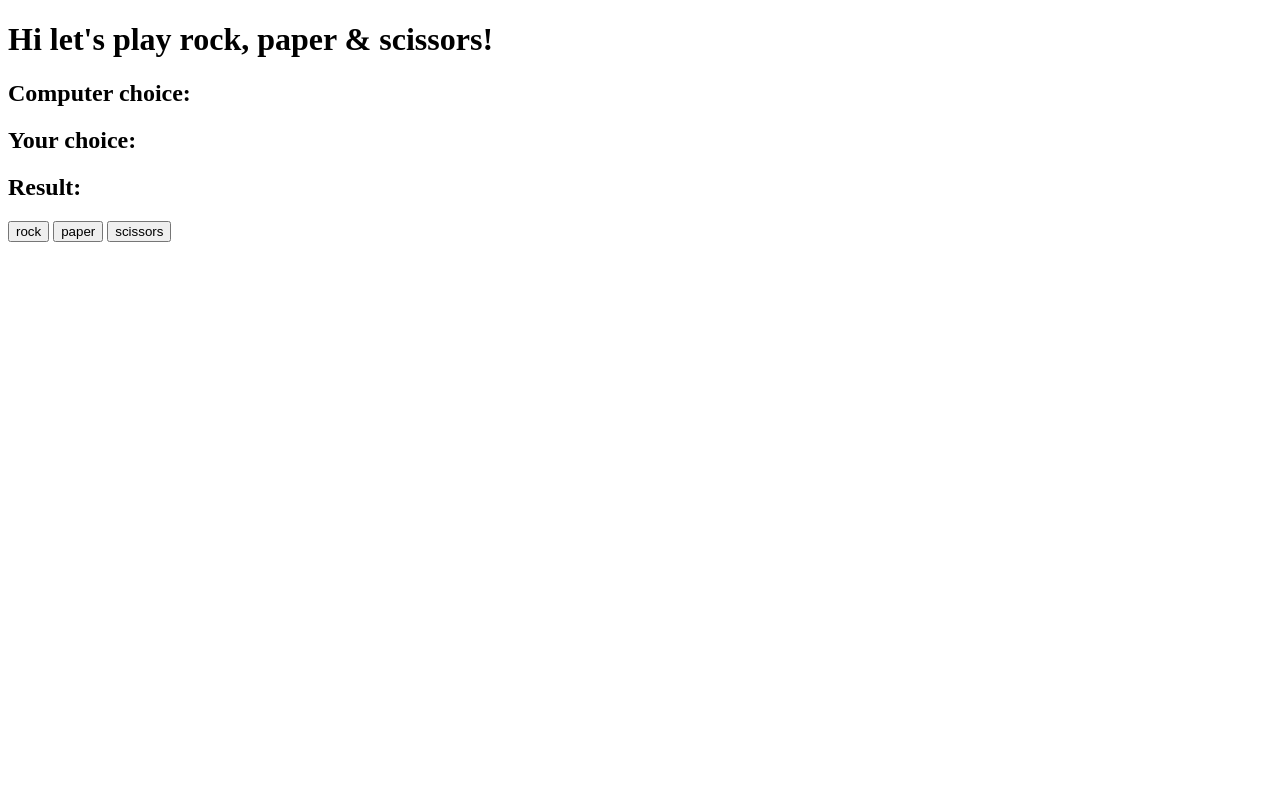
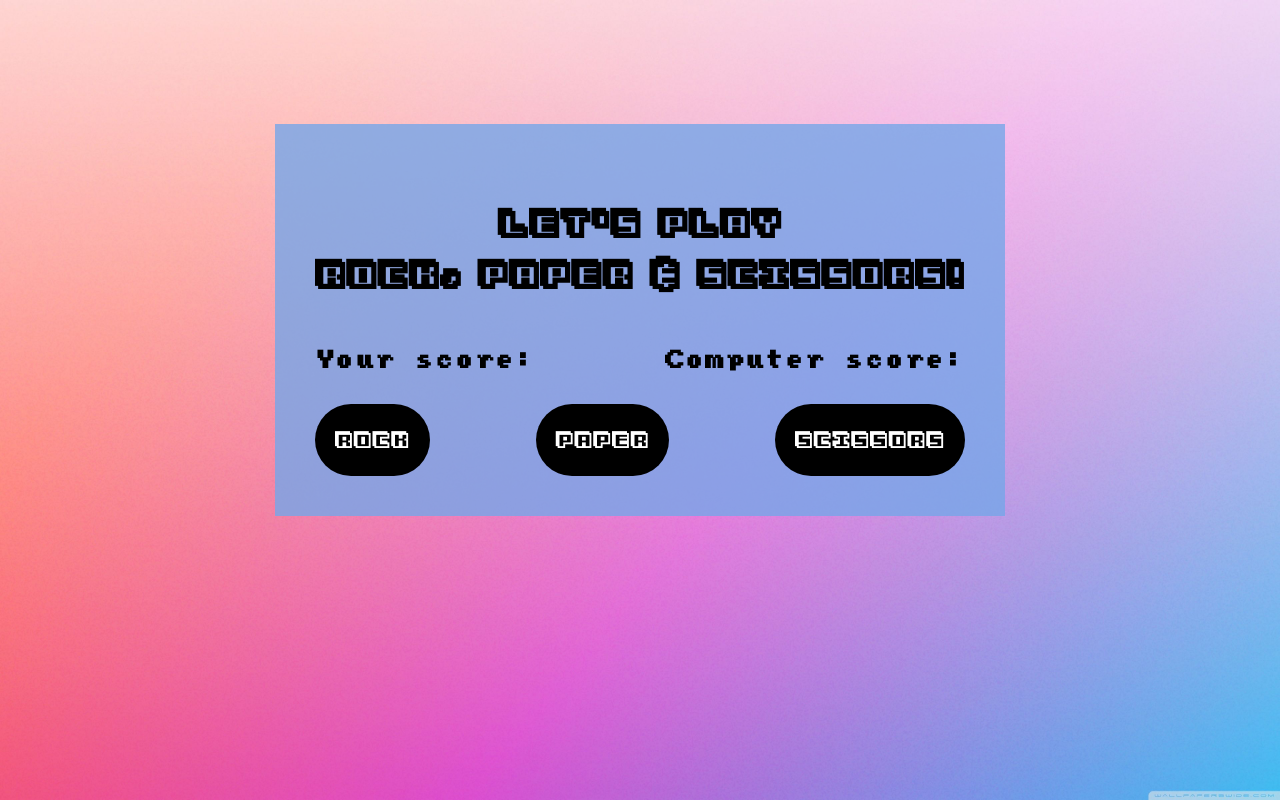
Before and after one commit to sofiolaverry/Project-1, a plain HTML site: page main-js-project/index.html in a window 1280 px wide. Drawn offline with Linux system fonts and the light colour scheme.

Commit message:
rock , paper & scissors interface
Added styling to make it more appealing, erasing extra information to make it look neat

```diff
--- /dev/null
+++ b/main-js-project/css/style.css
@@ -0,0 +1,72 @@
+@font-face {
+    font-family: 'Roboto';
+    src: url(../fonts/Roboto-Regular.ttf);
+}
+
+@font-face {
+    font-family: 'PRStart';
+    src: url(../fonts/PrStart.ttf);
+}
+
+@font-face {
+    font-family: 'Adventure';
+    src: url(../fonts/3Dventure.ttf);
+}
+
+body{
+    font-family: Roboto;
+    padding: 0;
+    margin: 0;
+    background-image: url("../images/bkg.jpg");
+    background-repeat: no-repeat;
+    background-size: cover;
+}
+
+.container{
+    display: grid;
+    justify-content: center;
+    align-content: center;
+    text-align: center;
+    min-height: 80vh;
+
+}
+
+.card{
+    background-color: rgb(118,167,233, .8);
+    padding: 40px;
+}
+
+.button-container{
+    display: flex;
+    justify-content: space-between;
+}
+
+.score-container{
+    display: flex;
+    justify-content: space-between;
+}
+
+.btn{
+    background-color: black;
+    color: white;
+    border-radius: 100px;
+    padding: 20px;
+    border: none;
+    font-size: 30px;
+    cursor: pointer;
+    font-family: Adventure;
+}
+
+.btn:hover{
+    background-color: rgba(52, 44, 61, .6);;
+}
+
+.title{
+    font-family: Adventure;
+    font-size: 50px;
+}
+
+.text{
+    font-family: PRStart;
+    font-size: 20px;
+}
--- a/main-js-project/index.html
+++ b/main-js-project/index.html
@@ -5,19 +5,25 @@
     <meta http-equiv="X-UA-Compatible" content="IE=edge">
     <meta name="viewport" content="width=device-width, initial-scale=1.0">
     <title>Rock Paper Scissors</title>
-
+    <script src="./js/app.js" defer></script>
+    <link rel="stylesheet" href="./css/style.css">
 </head>
 <body>
-    <h1>Hi let's play rock, paper & scissors!</h1>
-
-    <h2>Computer choice: <span id="computer-selection"></span></h2>
-    <h2>Your choice: <span id="user-selection"></span></h2>
-    <h2>Result: <span id="result"></span></h2>
-
-    <button id="rock">rock</button>
-    <button id="paper">paper</button>
-    <button id="scissors">scissors</button>
-
-    <script src="./app.js"></script>
+    <div class="container">
+        <div class="card">
+            <h1 class="title">Let's play <br> rock, paper & scissors!</h1>
+            <div class="score-container">
+                <h2 class="text">Your score: <span id="uscore"></span></h2>
+                <h2 class="text">Computer score: <span id="cscore"></span></h2>
+            </div>
+            <h2 class="text"><span id="result"></span></h2>
+            <h2 class="text"><span id="winner"></span></h2>
+            <div class="button-container">
+                <button class="btn" id="rock">Rock</button>
+                <button class="btn" id="paper">Paper</button>
+                <button class="btn" id="scissors">Scissors</button>
+            </div>
+        </div>
+    </div>
 </body>
 </html>
--- a/main-js-project/app.js
+++ b/main-js-project/js/app.js
@@ -1,7 +1,10 @@
-const computerSelectionDisplay = document.getElementById('computer-selection')
-const userSelectionDisplay = document.getElementById('user-selection')
-const resultDisplay = document.getElementById('result')
-const options = document.querySelectorAll('button')
+const computerSelectionDisplay = document.getElementById("computer-selection")
+const userSelectionDisplay = document.getElementById("user-selection")
+const resultDisplay = document.getElementById("result")
+const winnerDisplay = document.getElementById("winner")
+const options = document.querySelectorAll("button")
+const uscore = document.getElementById("uscore")
+const cscore = document.getElementById("cscore")
 let userSelection
 let result
 let computerSelection
@@ -14,15 +17,12 @@ const possibleOptions = ["rock","paper","scissors"];
 //assigns it to the variable userSelection
 options.forEach(option => option.addEventListener('click', (e) => {
     userSelection = e.target.id
-    userSelectionDisplay.innerHTML = userSelection
     generateComputerSelection()
     getResult()
-    winner()
 }))
 
 function generateComputerSelection(){
     computerSelection = possibleOptions[Math.floor(Math.random() * possibleOptions.length)];
-    computerSelectionDisplay.innerHTML = computerSelection
 }
 
 function getResult(){
@@ -47,13 +47,14 @@ function getResult(){
             resultDisplay.innerHTML = "It's a draw!"
             break
     }
-}
 
-function winner(){
+    uscore.innerHTML = userCounter.toString()
+    cscore.innerHTML = computerCounter.toString()
+
     if (userCounter >= 5){
-        resultDisplay.innerHTML = "The user won with " + userCounter + " points "
+        winnerDisplay.innerHTML = "You won the round!"
     }
     if (computerCounter >= 5){
-        resultDisplay.innerHTML = "The computer won with " + userCounter + " points "
+        winnerDisplay.innerHTML = "The computer won the round!"
     }
 }
```
Also changed, not shown: main-js-project/fonts/3Dventure.ttf (added), main-js-project/fonts/PrStart.ttf (added), main-js-project/fonts/Roboto-Regular.ttf (added), main-js-project/images/bkg.jpg (added), main-js-project/js/index.js (renamed from main-js-project/index.js).
